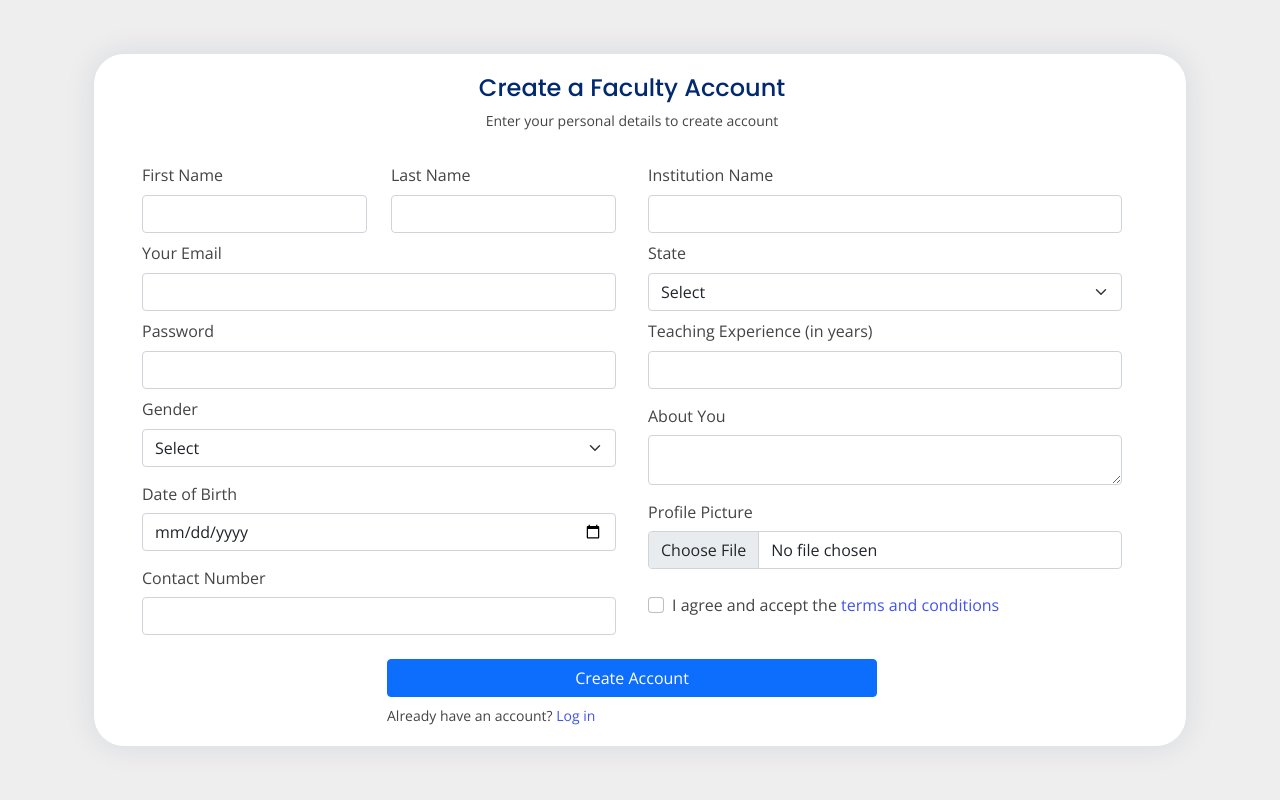
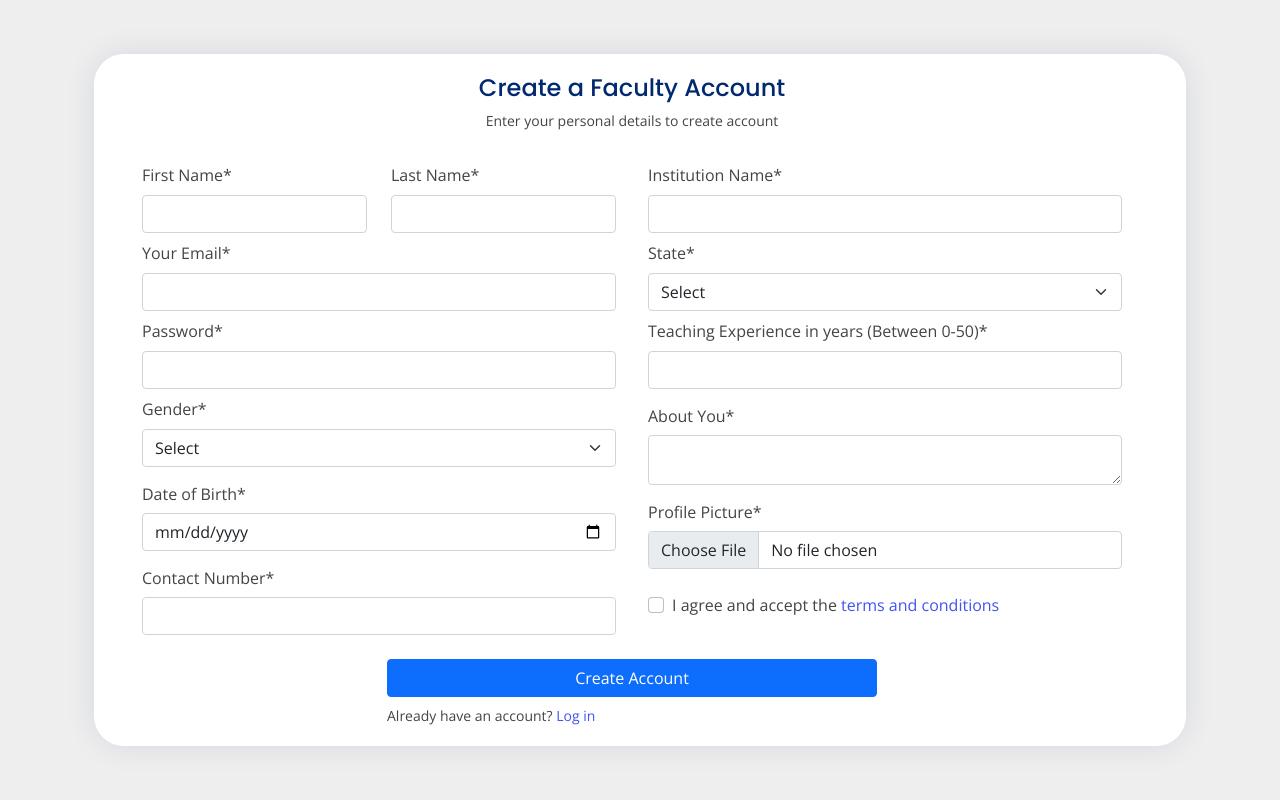
Before and after one commit to RahulAgarwal1999/Microsoft-Engage-21, a Django app: page /faculty_register/ in a window 1280 px wide. Run offline with Django 3.2, Linux system fonts and the light colour scheme; some libraries are stand-ins or nearby versions.

Commit message:
minor fixes

```diff
--- a/mysite/myapp/templates/faculty/classMembersList.html
+++ b/mysite/myapp/templates/faculty/classMembersList.html
@@ -120,7 +120,7 @@ Admin Page
                     <td>{{user.username}}</td>
                     <td>{{user.first_name}} {{user.last_name}}</td>
                     <td>{{user.email}}</td>
-                    <td><a href="#" class="btn btn-primary btn-sm">View Profile</a></td>
+                    <td><a href="{% url 'facultyProfileView' user.username %}" class="btn btn-primary btn-sm">View Profile</a></td>
                   </tr>
                   {% endfor %}
 
--- a/mysite/myapp/templates/faculty/facultyLogin.html
+++ b/mysite/myapp/templates/faculty/facultyLogin.html
@@ -42,13 +42,13 @@ background-image: linear-gradient(to left bottom, #1b1e7b, #1f2685, #222f90, #26
                             {% csrf_token %}
 
                             <div class="col-12 my-2">
-                              <label for="yourEmail" class="form-label">EMAIL</label>
+                              <label for="yourEmail" class="form-label">EMAIL*</label>
                               <input type="email" name="email" class="form-control" id="yourEmail" required>
                               <div class="invalid-feedback">Please enter a valid Email adddress!</div>
                             </div>
 
                             <div class="col-12 my-2">
-                              <label for="yourPassword" class="form-label">PASSWORD</label>
+                              <label for="yourPassword" class="form-label">PASSWORD*</label>
                               <input type="password" name="password" class="form-control" id="yourPassword" required>
                               <div class="invalid-feedback">Please enter your password!</div>
                             </div>
--- a/mysite/myapp/templates/faculty/facultyRegister.html
+++ b/mysite/myapp/templates/faculty/facultyRegister.html
@@ -28,32 +28,32 @@ Admin Page
 
                               <div class="row d-flex">
                                 <div class="col-lg-6">
-                                <label for="fname" class="form-label">First Name</label>
+                                <label for="fname" class="form-label">First Name*</label>
                                 <input type="text" class="form-control" id="fname" name="fname" required>
                                 <div class="invalid-feedback">Please enter First Name!</div>
                                 </div>
                                 <div class="col-lg-6">
-                                <label for="lname" class="form-label">Last Name</label>
+                                <label for="lname" class="form-label">Last Name*</label>
                                 <input type="text" class="form-control" id="lname" name="lname" required>
                                 <div class="invalid-feedback">Please enter Last Name!</div>
                                 </div>
                               </div>
 
                               <div class="col-12 my-2">
-                                <label for="yourEmail" class="form-label">Your Email</label>
+                                <label for="yourEmail" class="form-label">Your Email*</label>
                                 <input type="email" name="email" class="form-control" id="yourEmail" required>
                                 <div class="invalid-feedback">Please enter a valid Email adddress!</div>
                               </div>
 
                               <div class="col-12 my-2 my-2">
-                                <label for="yourPassword" class="form-label">Password</label>
+                                <label for="yourPassword" class="form-label">Password*</label>
                                 <input type="password" name="password" class="form-control" id="yourPassword" required>
                                 <div class="invalid-feedback">Please enter your password!</div>
                               </div>
 
 
                               <div class="col-12 my-2">
-                                <label for="yourPassword" class="form-label">Gender</label>
+                                <label for="yourPassword" class="form-label">Gender*</label>
                                 <div class="col-sm-12">
                                   <select class="form-select" name="gender" aria-label="Default select example" required>
                                     <option value="" selected disabled>Select</option>
@@ -67,17 +67,17 @@ Admin Page
 
 
                               <div class="col-12 my-2">
-                                  <label for="inputDate" class="col-form-label">Date of Birth</label>
+                                  <label for="inputDate" class="col-form-label">Date of Birth*</label>
                                   <div class="">
-                                    <input type="date" name="dob" class="form-control " required>
+                                    <input type="date" name="dob" class="form-control" max="2020-12-31" required>
                                   </div>
                               </div>
 
 
                               <div class="col-12 my-2">
-                                <label for="inputPassword" class="col-form-label">Contact Number</label>
+                                <label for="inputPassword" class="col-form-label">Contact Number*</label>
                                 <div class="col-sm-12">
-                                  <input type="text" name="contact" class="form-control" required></input>
+                                  <input type="text" name="contact" pattern="[0-9]{10}" class="form-control" required></input>
                                   <div class="invalid-feedback">Please Enter your Contact No.</div>
                                 </div>
                               </div>
@@ -88,13 +88,13 @@ Admin Page
                       <!-- Left Form -->
                       <div class="col-xxl-6 col-md-6 px-lg-3 mt-0">
                               <div class="col-12 my-2">
-                                <label for="yourPassword" class="form-label">Institution Name</label>
+                                <label for="yourPassword" class="form-label">Institution Name*</label>
                                 <input type="text" name="institute" class="form-control" required>
                                 <div class="invalid-feedback">Please enter your Institution!</div>
                               </div>
 
                               <div class="col-12 my-2">
-                                <label for="yourPassword" class="form-label">State</label>
+                                <label for="yourPassword" class="form-label">State*</label>
                                 <div class="col-sm-12">
                                   <select class="form-select" name="state" aria-label="Default select example" required>
                                     <option value="" selected disabled>Select</option>
@@ -140,16 +140,16 @@ Admin Page
                               </div>
 
                               <div class="col-12 my-2">
-                                <label for="yourPassword" class="form-label">Teaching Experience (in years)</label>
+                                <label for="yourPassword" class="form-label">Teaching Experience in years (Between 0-50)*</label>
                                 <div class="col-sm-12">
-                                  <input type="text" name="yos" class="form-control" required></input>
+                                  <input type="number" name="yos" min="0" max="50" class="form-control" required></input>
                                 </div>
                                 <div class="invalid-feedback">Please enter Teaching Experience!</div>
                               </div>
 
 
                               <div class="col-12 my-2">
-                                <label for="inputPassword" class="col-form-label">About You</label>
+                                <label for="inputPassword" class="col-form-label">About You*</label>
                                 <div class="col-sm-12">
                                   <textarea class="form-control" name="about" style="height: 50px" required></textarea>
                                   <div class="invalid-feedback">Please tell something about you!</div>
@@ -159,7 +159,7 @@ Admin Page
 
 
                               <div class="col-12 my-2">
-                                <label for="facultyPic" class="col-form-label">Profile Picture</label>
+                                <label for="facultyPic" class="col-form-label">Profile Picture*</label>
                                 <div class="col-sm-12">
                                   <input class="form-control" name="profilePic" accept="image/*" type="file" id="formFile" required>
                                 </div>
--- a/mysite/myapp/templates/landing.html
+++ b/mysite/myapp/templates/landing.html
@@ -56,7 +56,8 @@
             <!-- <a class="navbar-brand logo-text page-scroll" href="index.html">Gemdev</a> -->
 
             <!-- Image Logo -->
-            <a class="navbar-brand logo-image" href="index.html"><img src="{% static 'landing/images/logo.svg' %}" alt="alternative"></a>
+            <a class="navbar-brand logo-image" href="" style="text-decoration:none;">
+              <h3 style="color:white;">VIRTUAL CLASSROOM</h3></a>
 
             <button class="navbar-toggler p-0 border-0" type="button" data-toggle="offcanvas">
                 <span class="navbar-toggler-icon"></span>
--- a/mysite/myapp/templates/student/studentLogin.html
+++ b/mysite/myapp/templates/student/studentLogin.html
@@ -42,13 +42,13 @@ background-image: linear-gradient(to left bottom, #1b1e7b, #1f2685, #222f90, #26
                             {% csrf_token %}
 
                             <div class="col-12 my-2">
-                              <label for="yourEmail" class="form-label">EMAIL</label>
+                              <label for="yourEmail" class="form-label">EMAIL*</label>
                               <input type="email" name="email" class="form-control" id="yourEmail" required>
                               <div class="invalid-feedback">Please enter a valid Email adddress!</div>
                             </div>
 
                             <div class="col-12 my-2">
-                              <label for="yourPassword" class="form-label">PASSWORD</label>
+                              <label for="yourPassword" class="form-label">PASSWORD*</label>
                               <input type="password" name="password" class="form-control" id="yourPassword" required>
                               <div class="invalid-feedback">Please enter your password!</div>
                             </div>
--- a/mysite/myapp/urls.py
+++ b/mysite/myapp/urls.py
@@ -16,6 +16,7 @@ urlpatterns = [
     path('class_members/<pk>',views.classMembersList,name='classMembersList'),
     path('offline_opted_list/<pk>',views.offlineOptedList,name='offlineOptedList'),
     path('faculty_subject/<pk>',views.facultySubject,name='facultySubject'),
+    path('faculty_profileView/<pk>',views.facultyProfileView,name='facultyProfileView'),
     path('faculty_logout/',views.facultyLogout,name='facultyLogout'),
 
 
--- a/mysite/myapp/views.py
+++ b/mysite/myapp/views.py
@@ -74,7 +74,7 @@ def facultyRegister(request):
         num = random.randint(10000000, 99999999)
         str1 = 'EF'
         unique_id = str1 + str(num)
-
+        full_name = first_name + last_name
         username=unique_id
         if User.objects.filter(email=email).exists():
             messages.error(request,'You Already have an account. Please Log In')
@@ -582,6 +582,19 @@ def classMembersList(request,pk):
     else:
         return redirect('facultyLogin')
 
+@login_required
+def facultyProfileView(request,pk):
+    if request.user.is_active and request.user.is_staff and not request.user.is_superuser:
+        id = pk
+        studentUser = User.objects.get(username = id)
+        studentDetails = StudentDetails.objects.get(studentId_id =  studentUser.pk)
+        context={
+            'studentUser' : studentUser,
+            'studentDetails' : studentDetails
+        }
+        return render(request,'faculty/profileView.html',context)
+    else:
+        return redirect('facultyLogin')
 
 @login_required
 def classAttendence(request,pk):
@@ -769,7 +782,7 @@ def studentRegister(request):
         num = random.randint(10000000, 99999999)
         str1 = 'ES'
         unique_id = str1 + str(num)
-
+        full_name = first_name + last_name
         username=unique_id
         if User.objects.filter(email=email).exists():
             messages.error(request,'You Already have an account. Please Log In')
```
Also changed, not shown: mysite/myapp/templates/faculty/facultyClassCreate.html (+5 -5 lines), mysite/myapp/templates/faculty/facultySubject.html (+12 -10 lines), mysite/myapp/templates/faculty/profileView.html (added, +65 -0 lines), mysite/myapp/templates/student/studentRegister.html (+14 -14 lines), mysite/db.sqlite3.
